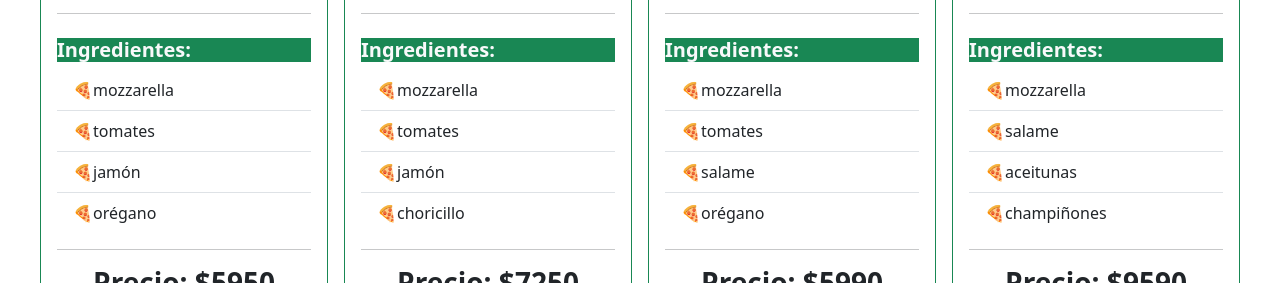
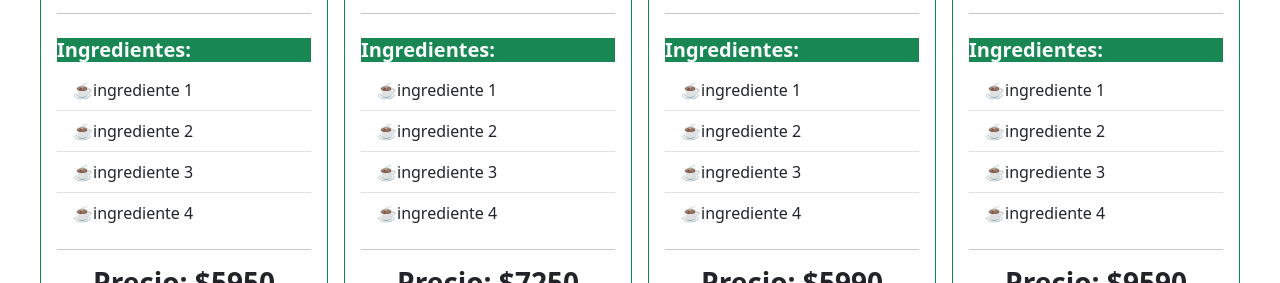
Before and after one commit to dmunoz80/CoffeShop-ProyectoFinal, a React (Create React App) app: page /Products in a window 1280 px wide. Shown: the part 316-599 px from the top of the page. Built offline with nearby package versions, Linux system fonts and the light colour scheme.

Commit message:
commit 5

```diff
--- a/public/product.json
+++ b/public/product.json
@@ -3,7 +3,12 @@
     "desc": "El café negro es muy simple, se obtiene con granos de café molidos remojados en agua caliente, servidos tibios.",
     "id": "P001",
     "img": "https://upload.wikimedia.org/wikipedia/commons/thumb/4/45/A_small_cup_of_coffee.JPG/640px-A_small_cup_of_coffee.JPG",
-    "ingredients": ["mozzarella", "tomates", "jamón", "orégano"],
+    "ingredients": [
+      "ingrediente 1",
+      "ingrediente 2",
+      "ingrediente 3",
+      "ingrediente 4"
+    ],
     "name": "Café 1",
     "price": 5950
   },
@@ -11,7 +16,12 @@
     "desc": "El café negro es muy simple, se obtiene con granos de café molidos remojados en agua caliente, servidos tibios.",
     "id": "P002",
     "img": "https://upload.wikimedia.org/wikipedia/commons/thumb/4/45/A_small_cup_of_coffee.JPG/640px-A_small_cup_of_coffee.JPG",
-    "ingredients": ["mozzarella", "tomates", "jamón", "choricillo"],
+    "ingredients": [
+      "ingrediente 1",
+      "ingrediente 2",
+      "ingrediente 3",
+      "ingrediente 4"
+    ],
     "name": "Café 2",
     "price": 7250
   },
@@ -19,7 +29,12 @@
     "desc": "El café negro es muy simple, se obtiene con granos de café molidos remojados en agua caliente, servidos tibios.",
     "id": "P003",
     "img": "https://upload.wikimedia.org/wikipedia/commons/thumb/4/45/A_small_cup_of_coffee.JPG/640px-A_small_cup_of_coffee.JPG",
-    "ingredients": ["mozzarella", "tomates", "salame", "orégano"],
+    "ingredients": [
+      "ingrediente 1",
+      "ingrediente 2",
+      "ingrediente 3",
+      "ingrediente 4"
+    ],
     "name": "Café 3",
     "price": 5990
   },
@@ -27,7 +42,12 @@
     "desc": "El café negro es muy simple, se obtiene con granos de café molidos remojados en agua caliente, servidos tibios.",
     "id": "P004",
     "img": "https://upload.wikimedia.org/wikipedia/commons/thumb/4/45/A_small_cup_of_coffee.JPG/640px-A_small_cup_of_coffee.JPG",
-    "ingredients": ["mozzarella", "salame", "aceitunas", "champiñones"],
+    "ingredients": [
+      "ingrediente 1",
+      "ingrediente 2",
+      "ingrediente 3",
+      "ingrediente 4"
+    ],
     "name": "café 4",
     "price": 9590
   },
@@ -35,7 +55,12 @@
     "desc": "El café negro es muy simple, se obtiene con granos de café molidos remojados en agua caliente, servidos tibios.",
     "id": "P005",
     "img": "https://upload.wikimedia.org/wikipedia/commons/thumb/4/45/A_small_cup_of_coffee.JPG/640px-A_small_cup_of_coffee.JPG",
-    "ingredients": ["mozzarella", "tomates cherry", "bacon", "orégano"],
+    "ingredients": [
+      "ingrediente 1",
+      "ingrediente 2",
+      "ingrediente 3",
+      "ingrediente 4"
+    ],
     "name": "café 5",
     "price": 6450
   },
@@ -43,7 +68,12 @@
     "desc": "El café negro es muy simple, se obtiene con granos de café molidos remojados en agua caliente, servidos tibios.",
     "id": "P006",
     "img": "https://upload.wikimedia.org/wikipedia/commons/thumb/4/45/A_small_cup_of_coffee.JPG/640px-A_small_cup_of_coffee.JPG",
-    "ingredients": ["mozzarella", "pimientos", "pollo grillé", "orégano"],
+    "ingredients": [
+      "ingrediente 1",
+      "ingrediente 2",
+      "ingrediente 3",
+      "ingrediente 4"
+    ],
     "name": "café 6",
     "price": 8500
   }
--- a/src/components/ProductCard.jsx
+++ b/src/components/ProductCard.jsx
@@ -23,7 +23,7 @@ const ProductCard = () => {
                         <ListGroup variant='flush'>
                             {e.ingredients.map((ingredients, index) => (
                                 <ListGroup.Item key={`${e.id}-${index}`}>
-                                    🍕{ingredients}
+                                    ☕{ingredients}
                                 </ListGroup.Item>
                             ))}
                         </ListGroup>
```
